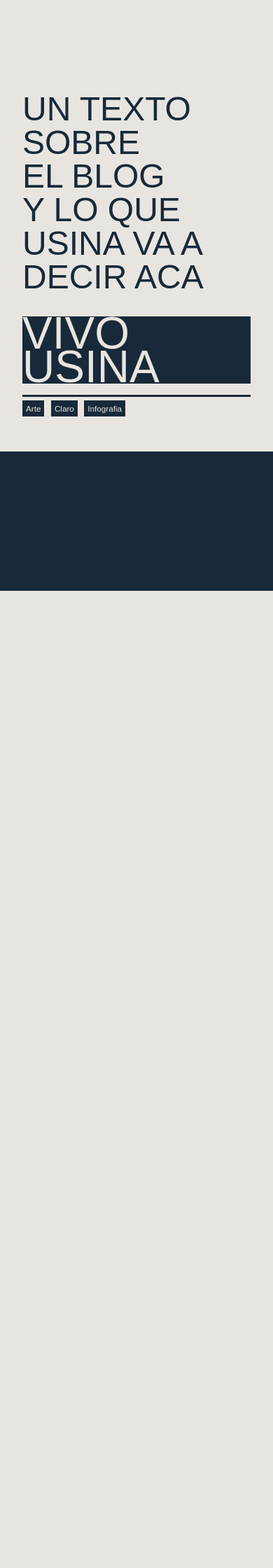
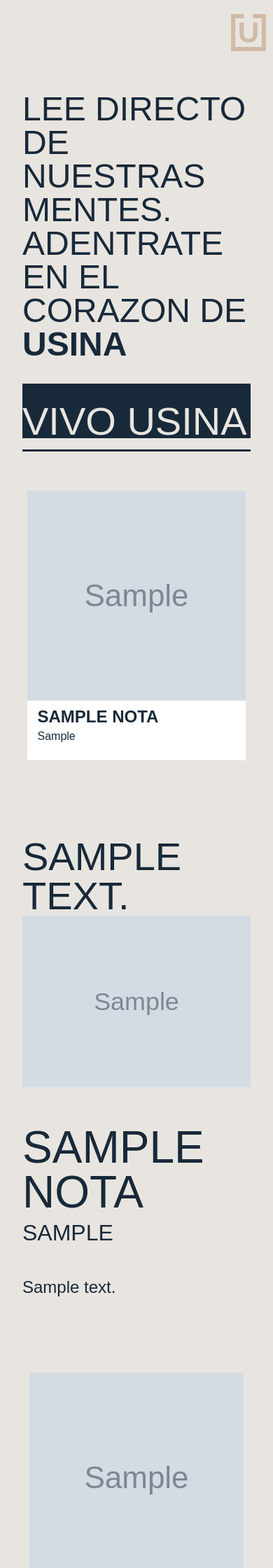
Before and after one commit to paredros/UsinaDjangoProject, a Django app: template website/templates/vivousina.html in a window 390 px wide. Shown: the top 2240 px of the page at 70% size. Before the commit the page ends 844 px from the top, so only its background shows below. Run offline with Django 5.2, Linux system fonts and the light colour scheme; tables that the repository leaves empty hold one stand-in row (values such as "Sample post"); the template is opened without the code that fills it: values that come from a table or form of the project are taken from there, most other values are stand-ins (such as "Sample title", 1, 10 or a date in 2020); grey boxes marked "Sample" are stand-in pictures; some web fonts are replaced.

Commit message:
haciendo vivousina

```diff
--- a/website/preprocess.py
+++ b/website/preprocess.py
@@ -33,7 +33,7 @@
     data["tags"] = tags
     servicios = Proyecto.objects.all().filter(publicado=True, orden_portada__gt=0, es_servicio=True).order_by("orden_portada")
     data["servicios"] = servicios
-    notas = Nota.objects.all().filter(orden_portada__gt=0).order_by("orden_portada")
+    notas = Nota.objects.all().filter(orden_portada__gt=0,publicar=True).order_by("orden_portada")
     data["notas"] = notas
     return data
 
--- a/website/static/css/generic.css
+++ b/website/static/css/generic.css
@@ -160,6 +160,13 @@
     line-height: 1.5rem;
     text-transform:uppercase;
     text-align: center;
+    font-weight: 400;
+}
+persona cargo{
+    font-size: 1.1rem;
+    line-height: 1.1rem;
+    text-align: center;
+    font-weight: 100;
 }
 persona over{
     position: absolute;
@@ -246,6 +253,9 @@
 .footerfinal{
     z-index: 25;
 }
+.menu-over holder{
+    background-color: white;
+}
 @media (max-aspect-ratio: 6/7) {
     .flex-horizontal {
         display: flex;
--- a/website/static/css/main.css
+++ b/website/static/css/main.css
@@ -877,6 +877,7 @@
     bottom: 27px;
     font-size: 2rem;
     font-weight: 100;
+    transition: 0.3s;
 }
 .endpage .dataGroup .data botonir{
     position:absolute;
@@ -916,9 +917,12 @@
 .endpage .dataGroup:hover lineaLarga {
     background-color: var(--secondColor);
 }
+.endpage .dataGroup:hover indice{
+    margin-left: 10px;
+}
 .endpage .dataGroup:hover datos{
-    right: 5px !important;
-    opacity: 0;
+    right: 15px !important;
+    /*opacity: 0;*/
 }
 .endpage .dataGroup:hover group{
     height: 65px;
@@ -1038,7 +1042,7 @@
     flex-direction: row;
     flex-wrap: wrap;
     margin-top: 30px;
-    margin-left: 5%;
+    margin-left: 7%;
 }
 .endpage .cierre{
     /*flex: 1;*/
@@ -1053,43 +1057,45 @@
 
 
 notamini{
-    margin-bottom: 30px;
-    flex: 0 1 20%;
-    min-width: 200px;
-    height: 300px;
-    margin-left: 7%;
-    display: block;
-    background-color: var(--thirdColor);
+
+    display: block;
+    /*background-color: var(--thirdColor);*/
+    background-color: #fff;
     overflow: hidden;
     position: relative;
 
+    margin: 2%;
     margin-bottom: 10px;
     /*flex: 1 1 100%;*/
     flex: 1 1;
     min-width: 300px;
     /*max-width: 500px;*/
+    /*height: 300px;*/
+    height: fit-content;
+}
+notamini img{
+    width: 100%;
     height: 300px;
-    margin-left: 2%;
-
-
-}
-notamini img{
-    width: 100%;
-    height: 50%;
     object-fit: cover;
 }
 notamini titulo{
-    padding: 5px;
+
+    padding: 5px 15px;
     display: block;
     font-size: 1.5rem;
     font-weight: bold;
+    text-transform:uppercase;
 }
 notamini copete{
-    height: 20%;
-    padding: 5px;
-    width: 100%;
+
+    /*height: 20%;*/
+    padding: 15px;
+    /*width: 100%;*/
     display: block;
     overflow: hidden;
+    padding-bottom: 25px;
+    padding-top: 0px;
+
 }
 notamini over{
     position: absolute;
@@ -1103,13 +1109,14 @@
 
 }
 notamini over span{
-    padding: 5px;
+    padding: 15px;
     font-size: 2rem;
+    line-height: 4rem;
     font-weight: bold;
     color: var(--thirdColor);
 }
 notamini over p{
-    padding: 5px;
+    padding: 15px;
     font-size: 2rem;
     font-weight: 100;
     color: var(--thirdColor);
--- a/website/static/css/mediahorizontalextra.css
+++ b/website/static/css/mediahorizontalextra.css
@@ -113,7 +113,7 @@
         visibility: hidden;
     }
     .endpage .dataGroup:hover .data{
-        width: 90% !important;
+        /*width: 90% !important;*/
 
     }
     .endpage .dataGroup .data indice{
--- a/website/static/css/mediavertical.css
+++ b/website/static/css/mediavertical.css
@@ -282,15 +282,15 @@
     }
 
 
-    notamini{
+    /*notamini{
         margin-bottom: 10px;
-        /*flex: 1 1 100%;*/
+
         flex: 1 1;
         min-width: 300px;
-        /*max-width: 500px;*/
+
         height: 300px;
         margin-left: 2%;
-    }
+    }*/
 
 
     .footerfinal linea{
--- /dev/null
+++ b/website/static/css/vivousina.css
@@ -0,0 +1,112 @@
+notas{
+    flex:1;
+    /*width: 80%;*/
+    display: flex;
+    flex-direction: row;
+    flex-wrap: wrap;
+    margin-top: 50px;
+    margin-left: 0;
+    margin-bottom: 100px;
+    transition: 0.3s;
+}
+nota-page{
+    margin-top: 80px;
+    display: block;
+    width: 100%;
+}
+nota-page big-image{
+    width: 100%;
+}
+nota-page big-image img{
+    width: 100%;
+    height: 100%;
+    object-fit: cover;
+}
+nota-page titulo{
+    display: block;
+    font-size: 4rem;
+    line-height: 4rem;
+    font-weight: 100;
+    text-transform:uppercase;
+}
+nota-page subtitulo{
+    display: block;
+    font-size: 3.5rem;
+    line-height: 3.5rem;
+    font-weight: 100;
+    text-transform:uppercase;
+}
+nota-page copete{
+    display: block;
+    font-size: 2rem;
+    line-height: 2rem;
+    font-weight: 500;
+    text-transform:uppercase;
+    margin-bottom: 50px;
+    margin-top: 10px;
+}
+nota-page texto{
+    display: block;
+    font-size: 1.5rem;
+    line-height: 1.5rem;
+    font-weight: 100;
+    margin-bottom: 50px;
+}
+nota-page slide-text{
+    display: block;
+    font-size: 3.5rem;
+    line-height: 3.5rem;
+    font-weight: 100;
+    text-transform:uppercase;
+}
+nota-page h1{
+    margin: 10px auto;
+    padding: 0px;
+}
+nota-page imagenes-archivo{
+    /*flex:1;*/
+    /*width: 80%;*/
+    display: flex;
+    flex-direction: row;
+    flex-wrap: wrap;
+    margin-top: 100px;
+    margin-left: 0;
+    margin-bottom: 100px;
+}
+nota-page imagenes-archivo img{
+    display: block;
+    overflow: hidden;
+    position: relative;
+
+    flex: 1 1;
+    min-width: 300px;
+
+    height: 300px;
+
+    margin: 10px;
+    object-fit: cover;
+    transition: 0.7s;
+}
+nota-page imagenes-archivo img:hover{
+    flex: 10 10;
+    /*transform: scale(1.5);
+    z-index: 99;*/
+}
+nota-page autor{
+    display: block;
+    font-size: 1rem;
+    line-height: 1rem;
+    font-weight: 100;
+}
+nota-page fuente{
+    display: block;
+    font-size: 1rem;
+    line-height: 1rem;
+    font-weight: bolder;
+}
+nota-page fecha{
+    display: block;
+    font-size: 1rem;
+    line-height: 1rem;
+    font-weight: 100;
+}
--- a/website/static/js/proyectos.js
+++ b/website/static/js/proyectos.js
@@ -87,7 +87,7 @@
     if(data.imagenes.length>0){
         imagenes+="<imagenes-archivo>"
         for(let i=0; i<data.imagenes.length; i++){
-            console.log(data.imagenes[i])
+
             imagenes+='<img src="'+data.imagenes[i]+'" alt="">'
         }
         imagenes+="</imagenes-archivo>"
--- /dev/null
+++ b/website/static/js/simplepage.js
@@ -0,0 +1,31 @@
+import resizeController from "./utils/Resize.js";
+function onResize(){
+
+    //manager.onResize();
+    textFitDo();
+    /*for(let i=0;i<globalOnResizers.length;i++){
+        globalOnResizers[i]();
+    }*/
+
+}
+let checkTextFitDo=false;
+function textFitDo(){
+
+    textFit( $("figcaption h1"),{multiLine:true,detectMultiLine:true,
+         widthOnly:false,reProcess:true, alignVertWithFlexbox:false,alignVert:false});
+    setTimeout(textFitDoCorrection, 1000);
+}
+function textFitDoCorrection(){
+    textFit( $("figcaption h1"),{multiLine:true,detectMultiLine:true,
+         widthOnly:false,reProcess:true, alignVertWithFlexbox:false,alignVert:false});
+}
+window.addEventListener("load", (event) => {
+    for(let i=0;i<globalOnPreInitRun.length;i++){
+        globalOnPreInitRun[i]();
+    }
+
+    resizeController.start(onResize);
+
+    textFitDo()
+
+});
--- a/website/templates/vivousina.html
+++ b/website/templates/vivousina.html
@@ -27,22 +27,92 @@
     <link rel="stylesheet" href="{% static 'css/mediavertical.css' %}">
     <link rel="stylesheet" href="{% static 'css/mediahorizontalextra.css' %}">
     <link rel="stylesheet" href="{% static 'css/generic.css' %}">
+    <link rel="stylesheet" href="{% static 'css/vivousina.css' %}">
 
 </head>
 <body>
+<script>
+    globalOnPreInitRun=[]
+</script>
 <section-large>
     <generic-page>
-        <h1>un texto sobre el blog y lo que usina va a decir aca</h1>
+        <h1>lee directo de nuestras mentes. adentrate en el corazon de <b>usina</b></h1>
         <figcaption><h1>VIVO USINA</h1></figcaption>
         <p></p>
         <linea-larga></linea-larga>
-        <tags>
+        <!--tags>
             <span>Arte</span>
             <span>Claro</span>
             <span>Infografia</span>
-        </tags>
-        <space></space>
+        </tags-->
+        {% if notas is not None %}
+        <notas>
+            {% for nota in notas %}
+                <notamini>
+                    <img src="{{nota.imagen_principal.url}}" alt="{{nota.titulo}}">
+                    <titulo>{{ nota.titulo}}</titulo>
+                    <copete>{{ nota.copete}}</copete>
+                    <over><span>ABRIR</span><p>{{ nota.titulo}}</p></over>
+                </notamini>
+            {% endfor %}
+        </notas>
+        {% endif %}
+        {% if nota is not None %}
+            <nota-page>
+
+                <subtitulo>{{ nota.slide_text | safe }}</subtitulo>
+                <big-image>
+                    <img src="{{nota.imagen_principal.url}}">
+                </big-image>
+                <space></space>
+                <titulo>{{ nota.titulo | safe }}</titulo>
+                <copete>{{ nota.copete | safe }}</copete>
+                <texto>
+                    {{ nota.texto | safe }}
+                </texto>
+                {% if nota.notaimagenarchivo_set.count > 0 %}
+                    <imagenes-archivo>
+                    {% for imagen in nota.notaimagenarchivo_set.all %}
+
+                        <img src="{{imagen.imagen.url}}">
+                    {% endfor %}
+                    </imagenes-archivo>
+                {% endif %}
+                <slide-text>{{ nota.slide_text | safe }}</slide-text>
+            <space></space>
+            <personas>
+                {% for persona in nota.notaautor_set.all %}
+                    <persona>
+                    <foto>
+                        <img src="{{ persona.persona.foto.url }}">
+                    </foto>
+                    <nombre>{{ persona.persona.nombre }}</nombre>
+                    <cargo>{{ persona.persona.posicion | safe}}</cargo>
+                    <over><p>{{ persona.persona.resume | safe }}</p></over>
+                    </persona>
+                {% endfor %}
+            </personas>
+            {% if nota.external_autor is not None %}
+            <autor>{{ nota.external_autor | safe }}</autor>
+                {% endif %}
+            <fuente>{{ nota.source | safe }}</fuente>
+
+            <linea-larga></linea-larga>
+            <fecha>{{ nota.fecha|date:"d/m/Y" }}</fecha>
+            <space></space>
+            <figcaption><h1>VIVO USINA</h1></figcaption>
+            </nota-page>
+
+        {% endif %}
+
+    <space></space>
+    <space></space>
     </generic-page>
 </section-large>
+{% include "bloques/footerblue.html" %}
+{% include "bloques/hud2.html" %}
+{% include "bloques/menuover.html" with menuover=menuover%}
+<script src="{% static 'js/textFit.js' %}"></script>
+    <script src="{% static 'js/simplepage.js' %}" type="module"></script>
 </body>
 </html>
```
Also changed, not shown: website/admin.py (+7 -0 lines), website/models.py (+36 -5 lines), website/templates/nosotros.html (+10 -54 lines), website/views.py (+14 -2 lines), website/migrations/0025_alter_nota_slide_text_alter_nota_subtitulo_and_more.py (added), website/migrations/0026_nota_fecha.py (added), website/migrations/0027_nota_publicar.py (added), website/migrations/0028_nota_external_autor_nota_source_notaautor.py (added), website/migrations/0029_persona_es_externo.py (added).
